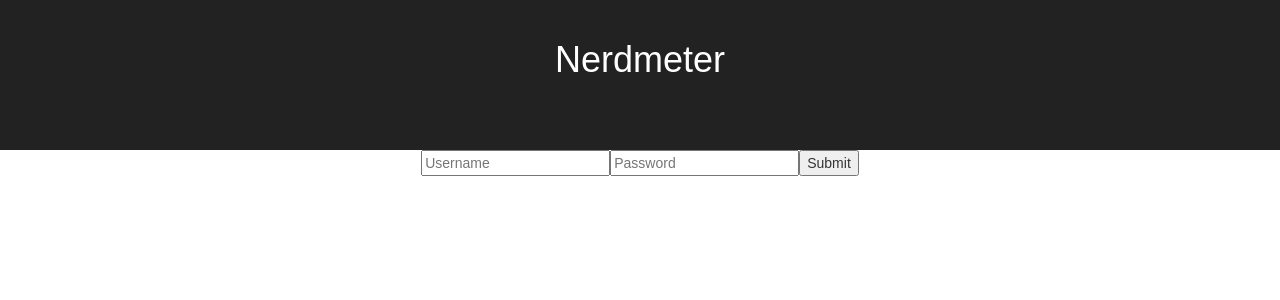
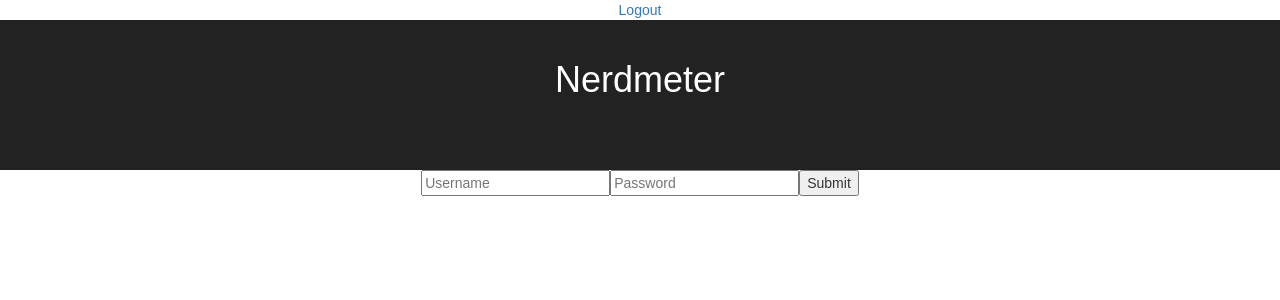
Before and after one commit to sea-golden-bears-2017/react-is-awesome, a React (Create React App) app: page / in a window 1280 px wide. Shown: the top 300 px of the page. Built offline with nearby package versions, Linux system fonts and the light colour scheme.

Commit message:
add logout route

```diff
--- a/src/App.js
+++ b/src/App.js
@@ -1,7 +1,29 @@
 import React, { Component } from 'react';
+import $ from 'jquery';
 import './App.css';
 import Login from './Login';
 import Nerdmeter from './Nerdmeter'
+
+class Logout extends Component {
+  handleLogout() {
+    // event.preventDefault();
+    const logoutForm = this;
+    $.ajax({
+    type: 'DELETE',
+    url: 'http://localhost:3000/sessions/161',
+    crossDomain: true,
+    xhrFields: { withCredentials: true },
+    }).done((response) => {
+      console.log(response)
+      // logoutForm.props.onNewSession(response.user_id);
+    });
+  }
+  render() {
+    return(
+    <a onClick={()=> this.handleLogout()}>Logout</a>
+  )
+  }
+}
 
 // eslint-disable-next-line react/prefer-stateless-function
 class App extends Component {
@@ -18,6 +40,7 @@ class App extends Component {
   render() {
     return (
       <div className="App">
+        <Logout />
         <div className="App-header">
           <h1>Nerdmeter</h1>
         </div>
--- a/src/Login.js
+++ b/src/Login.js
@@ -15,7 +15,7 @@ class Login extends Component {
   }
   handleSubmit(event) {
     event.preventDefault();
-    let loginForm = this
+    let loginForm = this;
     $.ajax({
       type: 'POST',
       url: 'http://localhost:3000/sessions',
```
